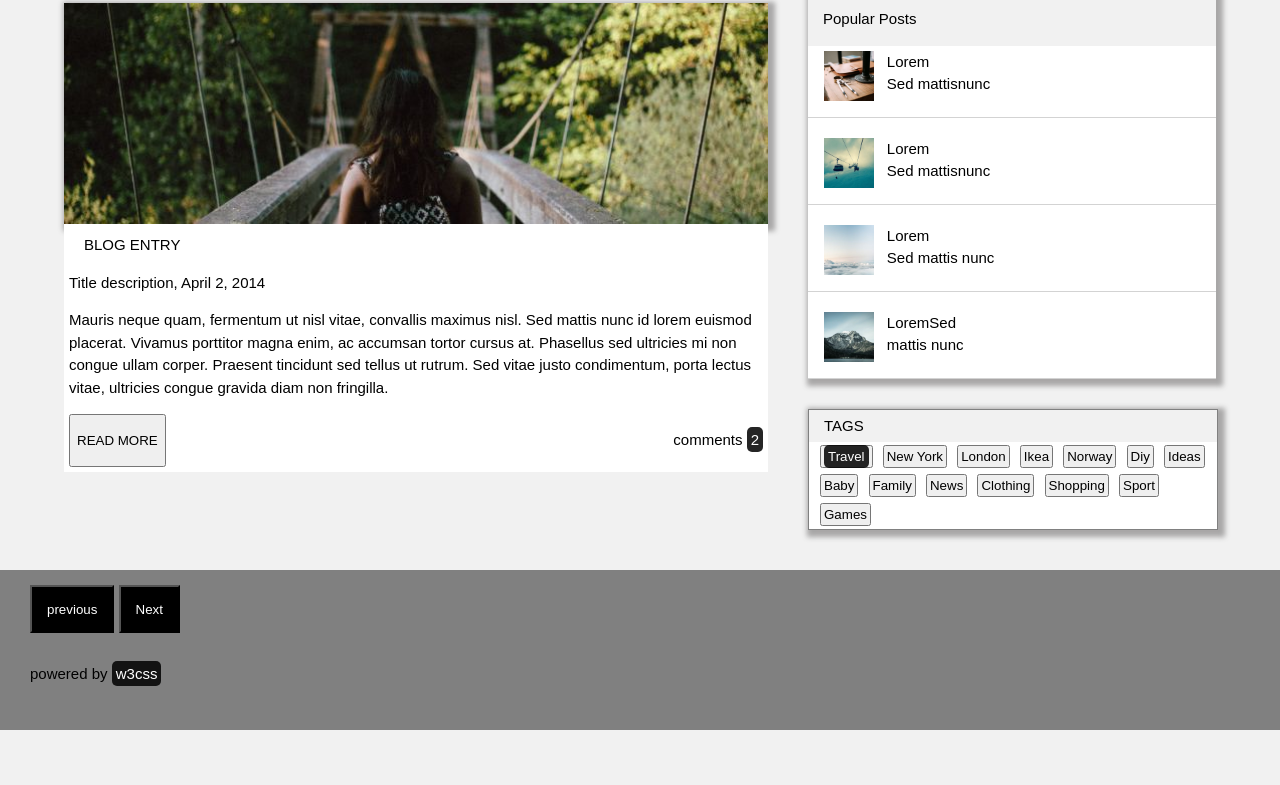
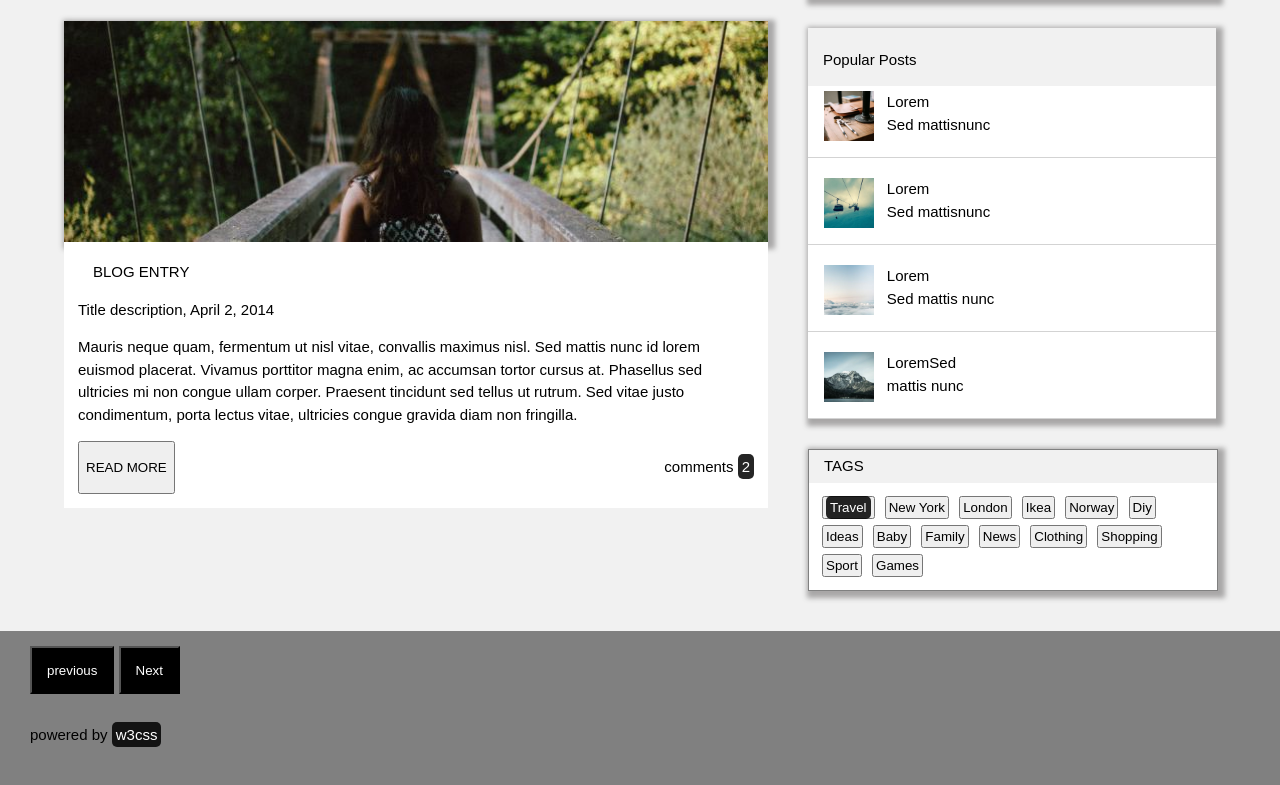
Before and after one commit to tsopsericado/my-blog, a plain HTML site: page index.html in a window 1280 px wide. Shown: the part 677-1462 px from the top of the page. Before the commit the page ends 1407 px from the top, so only its background shows below. Drawn offline with Linux system fonts and the light colour scheme.

Commit message:
some modification made on the borders of my first image card

```diff
--- a/assets/styles/styles.css
+++ b/assets/styles/styles.css
@@ -83,7 +83,7 @@ span {
 .wood figcaption {
   display: block;
   background-color: white;
-  padding: 5px;
+  padding: 14px;
 }
 .wood h2{
   font-size: 15px;
@@ -157,8 +157,7 @@ span {
 .button {
   background-color: #fff;
   display: inline-block;
-    padding-left: 8px;
-    padding-right: 8px;
+  padding: 10px 14px 10px 10px;
 }
 
 .popular :hover {
```
